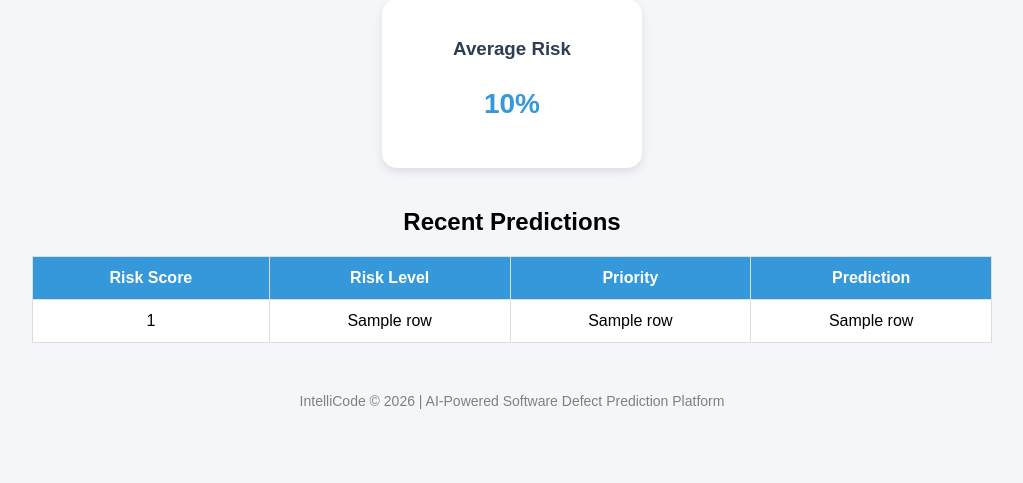
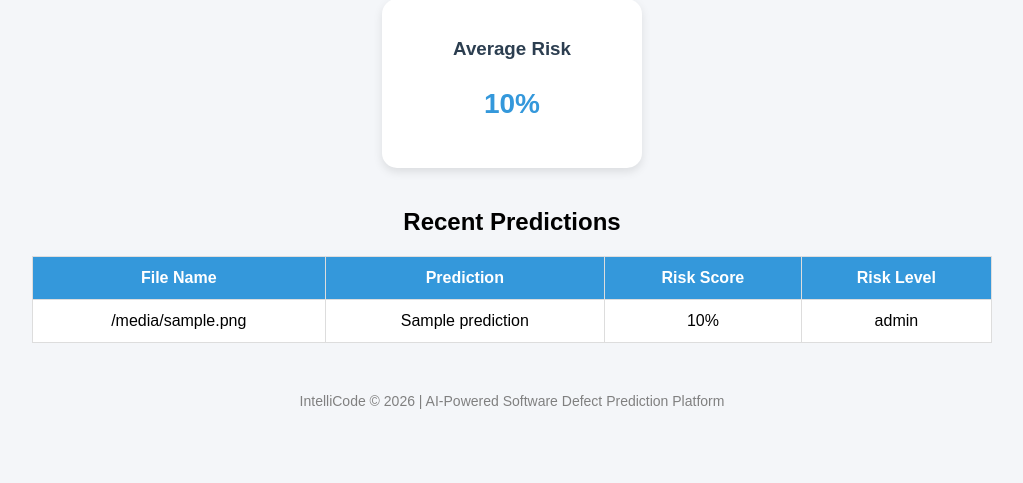
Before and after one commit to DEEPIKA0620/Intellicode, a Flask app: template templates/index.html in a window 1280 px wide. Shown: the part 2701-3184 px from the top of the page, without its empty margins (128-1151 px from the left). Run offline with Flask 3, Linux system fonts and the light colour scheme; the template is opened without the code that fills it: most values are stand-ins (such as "Sample title", 1, 10 or a date in 2020); parts of the project's set-up code (start-up, migrations or seed data) failed here and were passed over.

Commit message:
Fix the recent prediction table issue

```diff
--- a/app.py
+++ b/app.py
@@ -10,7 +10,7 @@ from utils.metrics_extractor import extract_basic_metrics, extract_radon_metrics
 from utils.feature_mapper import map_features
 UPLOAD_FOLDER = r"C:\Temp\IntelliCodeUploads"
 os.makedirs(UPLOAD_FOLDER, exist_ok=True)
-from database import save_prediction
+from database import save_prediction, get_prediction_history
 
 METRIC_NAMES = {
     "loc": "Lines of Code",
@@ -40,8 +40,10 @@ app = Flask(__name__)
 
 # Load trained model
 rf = joblib.load("model/defect_model.pkl")
-
 def load_prediction_history():
+    history = get_prediction_history()
+    if history:
+        return history
 
     file_path = "reports/prediction_history.csv"
 
@@ -49,11 +51,8 @@ def load_prediction_history():
         return []
 
     with open(file_path, "r") as file:
-
         reader = csv.reader(file)
-
         next(reader, None)
-
         rows = list(reader)
 
     return rows[-5:]
--- a/templates/index.html
+++ b/templates/index.html
@@ -382,25 +382,24 @@
         <table>
 
             <tr>
+                <th>File Name</th>
+                <th>Prediction</th>
                 <th>Risk Score</th>
                 <th>Risk Level</th>
-                <th>Priority</th>
-                <th>Prediction</th>
             </tr>
 
             {% for row in history %}
 
             <tr>
 
-                <td>{{ row[0] }}</td>
-                <td>{{ row[1] }}</td>
-                <td>{{ row[2] }}</td>
-                <td>{{ row[3] }}</td>
+               <td>{{ row.filename }}</td>
+               <td>{{ row.prediction }}</td>
+               <td>{{ (row.probability * 100)|round(1) }}%</td>
+               <td>{{ row.risk_level }}</td>
 
             </tr>
 
-            {% endfor %}
-
+{% endfor %}
         </table>
 
     </div>
```
Also changed, not shown: database.py (+18 -0 lines).
